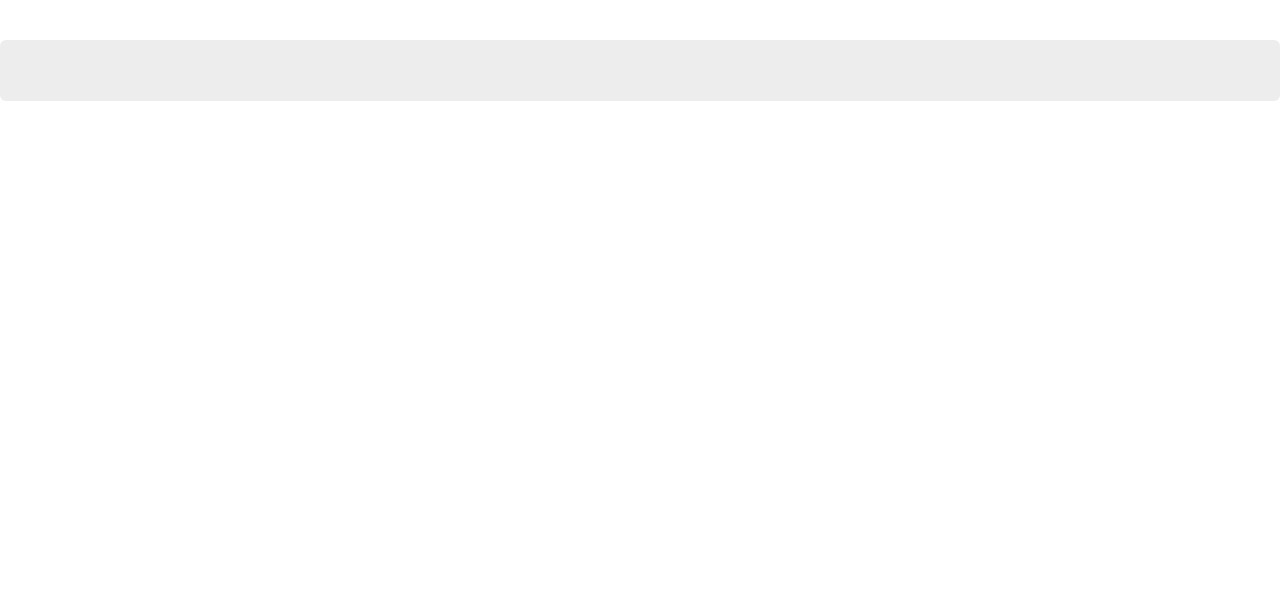
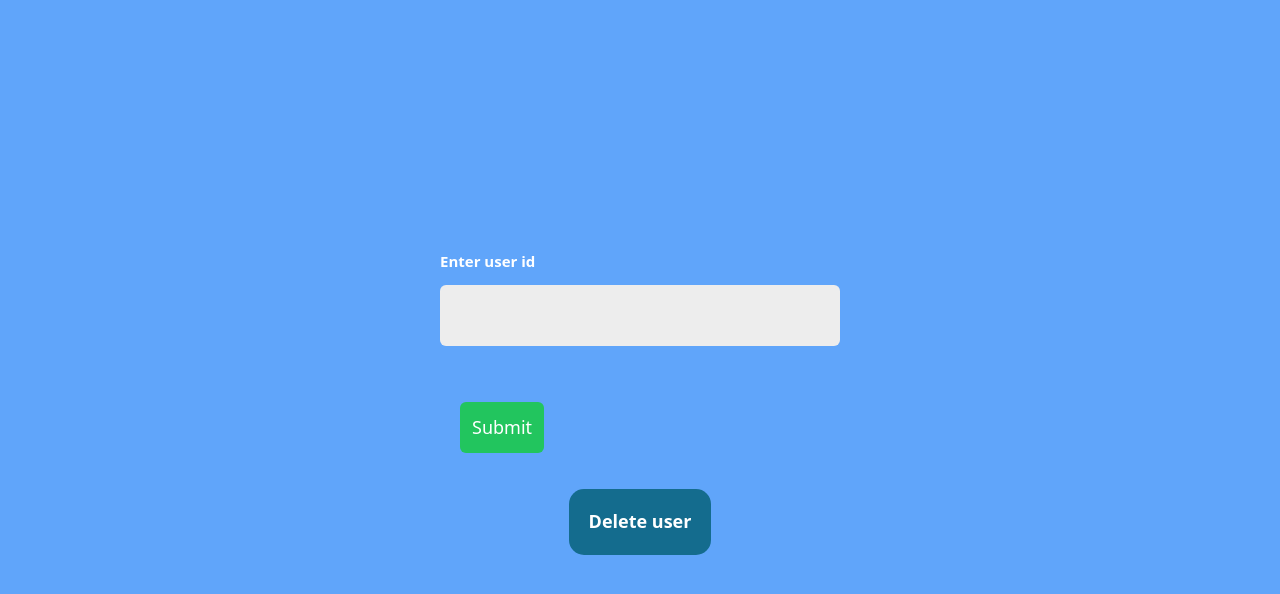
Before and after one commit to Victor-udenna/react_server-test, a React (Create React App) app: page / in a window 1280 px wide. Shown: the top 594 px of the page. Built offline with nearby package versions, Linux system fonts and the light colour scheme.

Commit message:
Created delete request

```diff
--- a/db.json
+++ b/db.json
@@ -8,15 +8,6 @@
       "gender": "male",
       "stateOfOrigin": "imo",
       "id": 1
-    },
-    {
-      "firstName": "John",
-      "surName": "doe",
-      "email": "johndoe@gmail.com",
-      "phoneNumber": "09088743362",
-      "gender": "male",
-      "stateOfOrigin": "texas",
-      "id": 2
     },
     {
       "id": 3,
@@ -80,15 +71,6 @@
       "phonenumber": "099228829921",
       "stateOfOrigin": "Georgia",
       "id": 9
-    },
-    {
-      "firstName": "Gideion",
-      "LastName": "skurian",
-      "email": "skuieyw@gmail.com",
-      "gender": "Male",
-      "phonenumber": "098092828282",
-      "stateOfOrigin": "Kwara state",
-      "id": 10
     }
   ]
 }
--- a/src/Components/DeleteComponent/DeleteComponent.js
+++ b/src/Components/DeleteComponent/DeleteComponent.js
@@ -1,21 +1,65 @@
 import React, { Fragment, useState } from 'react';
 import { InputField } from '../InputField/InputField';
-
+import axios from 'axios';
 
  const DeleteComponent = () => {
 const [Query, setQuery] = useState ("")
+const [userinfo, setuserinfo] = useState ([]);
+
+const Updatevalue =(e)=>{
+    e.preventDefault();
+    console.log(Query);
+    axios.get(`http://localhost:5000/biodata/${Query}`)
+    .then( function (response ){
+const userdata = response.data
+setuserinfo(userdata)
+console.log(userdata)
+console.log(userinfo)
+alert("user retrieved succesfully")
+console.log(response)
+    }).catch(function (error){
+        console.log(error)
+      })
+}
+
+const deleteUser =(e)=>{
+    e.preventDefault()
+    axios.delete(`http://localhost:5000/biodata/${Query}`)
+    .then(function(respone){
+        console.log(respone)
+        alert("deleted succesfully")
+    }).catch(function (error){
+        console.log(error)
+    })
+}
 
   return (
   <Fragment>
-<div>
-    <form>
+<div className='bg-blue-400 w-screen h-screen flex flex-col justify-center items-center'>
+<div className='w-[400px]'>
+    <form className=''>
         <InputField
         label="Enter user id"
         type="tel"
         onchange={(e)=> setQuery(e.target.value)}
         />
+
+<button
+            className="bg-green-500 text-white rounded-md p-3 m-5 mt-10"
+            onClick={Updatevalue}
+          >
+            Submit
+          </button>
     </form>
 </div>
+
+    <div className='btn_container'>
+   <button  className="createAcc_btn"
+   onClick={deleteUser}>Delete user</button>
+   </div>
+
+</div>
+
   </Fragment>
   )
 }
```
Also changed, not shown: src/Components/index.js (line endings or trailing spaces).
